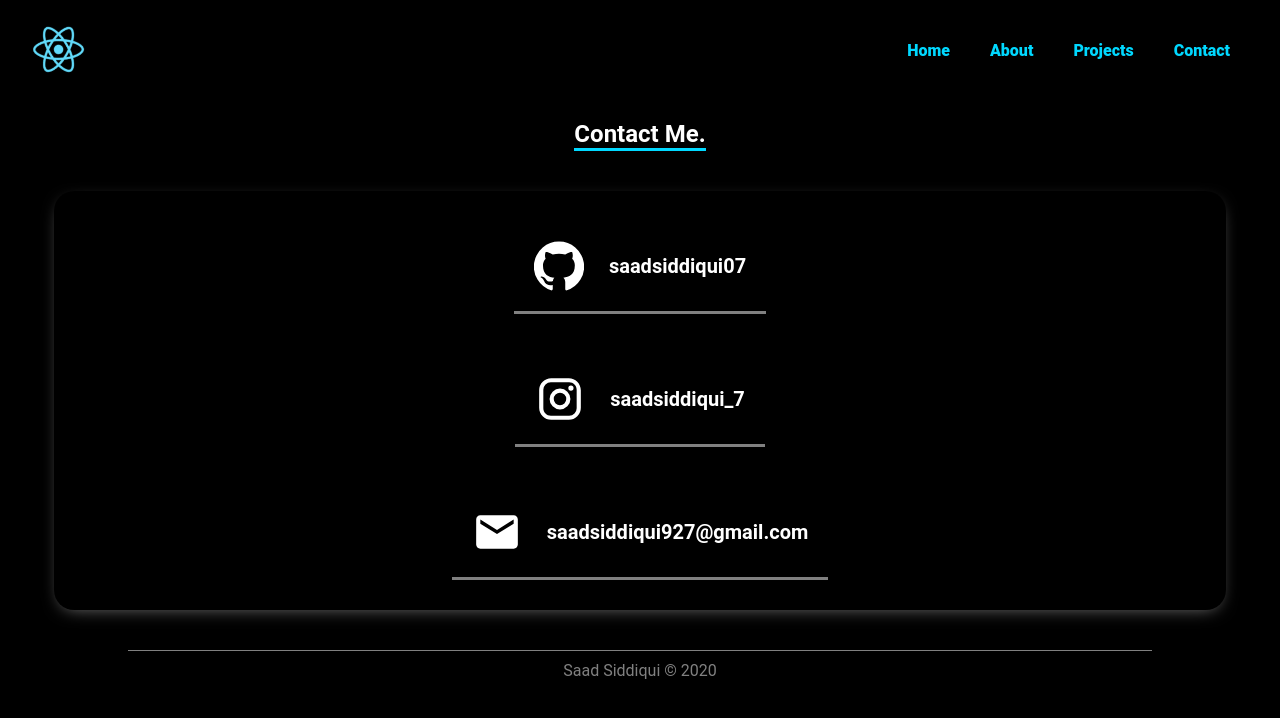
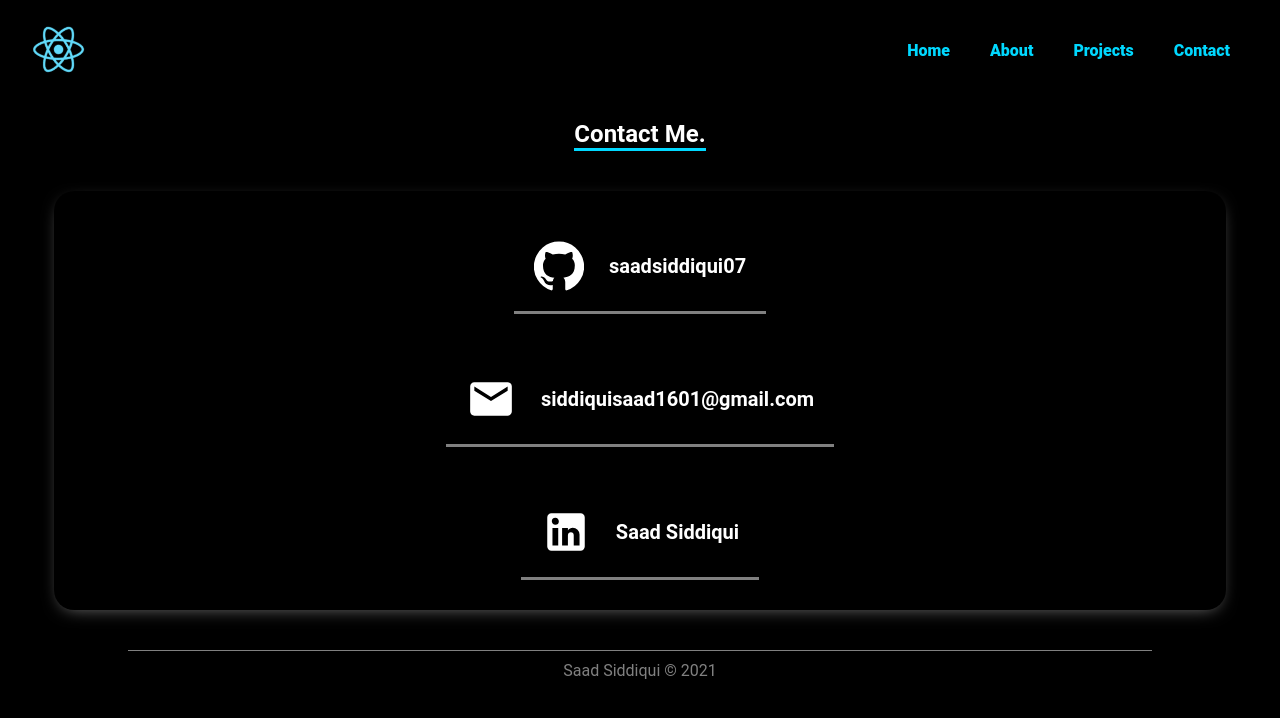
Before and after one commit to saadsiddiqui07/portfolio, a React (Create React App) app: page /contact in a window 1280 px wide. Shown: the top 718 px of the page. Built offline with nearby package versions, Linux system fonts and the light colour scheme.

Commit message:
Added contact info

```diff
--- a/src/components/Contact.jsx
+++ b/src/components/Contact.jsx
@@ -2,7 +2,7 @@ import React from "react";
 import "./Contact.css";
 import GitHubIcon from "@material-ui/icons/GitHub";
 import EmailIcon from "@material-ui/icons/Email";
-import InstagramIcon from "@material-ui/icons/Instagram";
+import LinkedInIcon from "@material-ui/icons/LinkedIn";
 
 const Contact = () => {
   return (
@@ -12,28 +12,31 @@ const Contact = () => {
       </div>
       <div className="contact__container">
         <div className="container__icons">
-          <a href="https://github.com/saadsiddiqui07">
+          <a href="https://github.com/saadsiddiqui07" target="_blank">
             <GitHubIcon className="main__icons" fontSize="large" />
             <p>saadsiddiqui07</p>
           </a>
         </div>
-
         <div className="container__icons">
-          <a href="https://www.instagram.com/saadsiddiqui7_/">
-            <InstagramIcon fontSize="large" className="main__icons" />
-            <p>saadsiddiqui_7</p>
+          <a href="https://www.gmail.com" target="_blank">
+            {" "}
+            <EmailIcon fontSize="large" className="main__icons" />
+            <p>siddiquisaad1601@gmail.com</p>
           </a>
         </div>
         <div className="container__icons">
-          <a href="https://www.gmail.com">
+          <a
+            href="https://www.linkedin.com/in/saad-siddiqui-0867391a3"
+            target="_blank"
+          >
             {" "}
-            <EmailIcon fontSize="large" className="main__icons" />
-            <p>saadsiddiqui927@gmail.com</p>
+            <LinkedInIcon fontSize="large" className="main__icons" />
+            <p>Saad Siddiqui</p>
           </a>
         </div>
       </div>
       <div className="contact__footer">
-        <span>Saad Siddiqui © 2020</span>
+        <span>Saad Siddiqui © 2021</span>
       </div>
     </div>
   );
```
